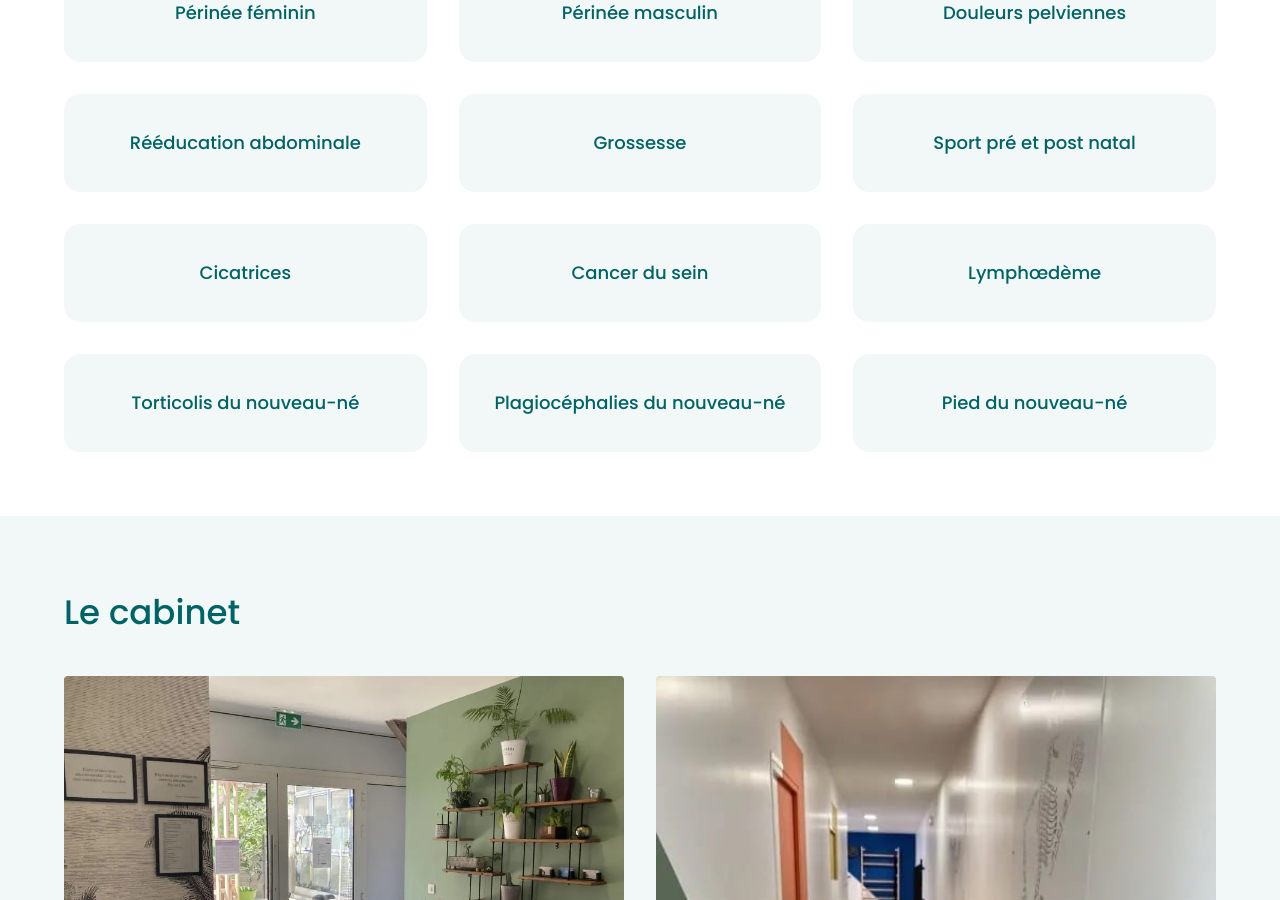
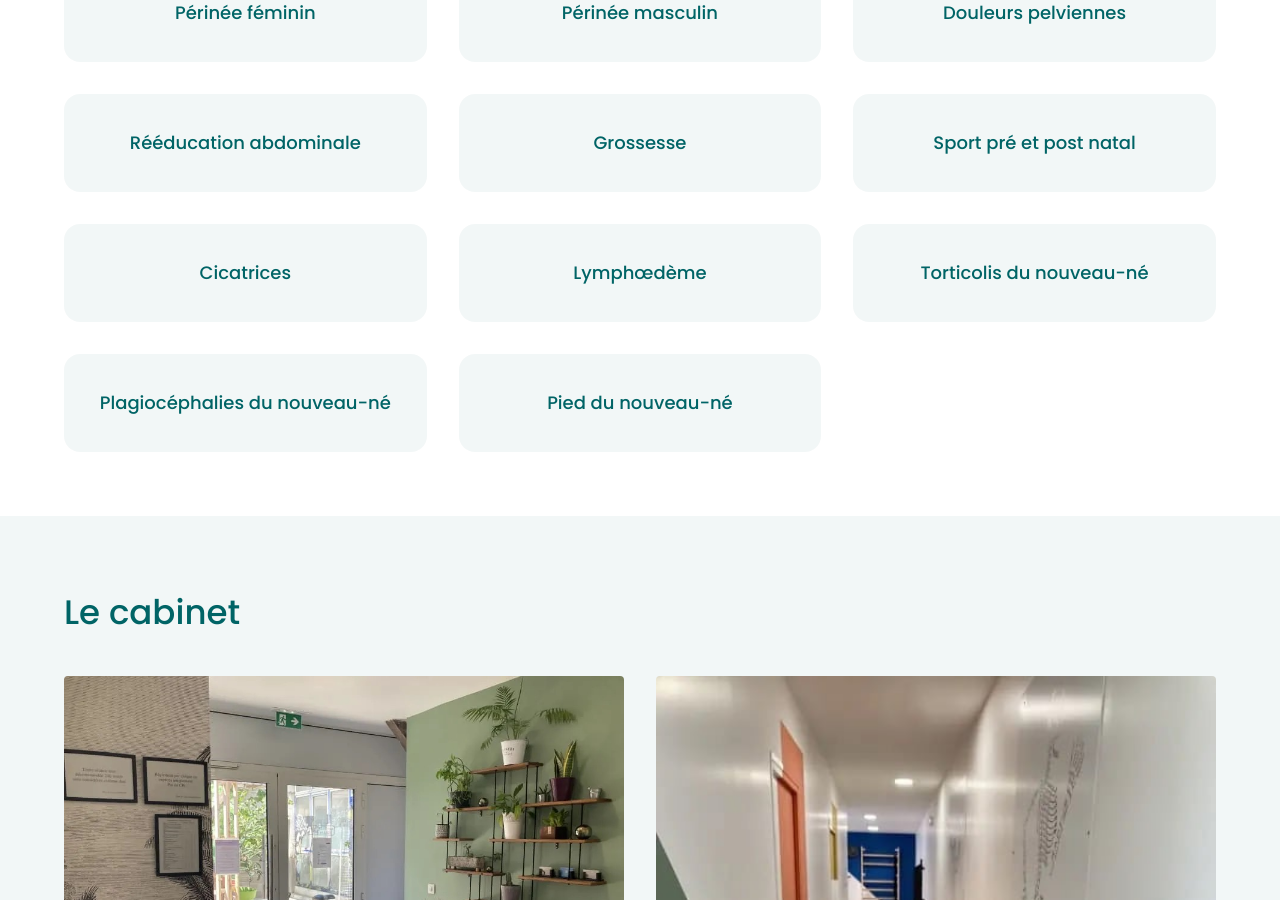
Before and after one commit to superhugo/cyriellemulton, a Jekyll site: the page built from index.html, in a window 1280 px wide and 900 px high, scrolled down 1094 px. Built offline with Jekyll 4.4.1, drawn with Linux system fonts in a browser that asks for light colours.

Commit message:
update skills content

```diff
--- a/_includes/skills.html
+++ b/_includes/skills.html
@@ -11,7 +11,6 @@
       <div class="skill-card">Grossesse</div>
       <div class="skill-card">Sport pré et post natal</div>
       <div class="skill-card">Cicatrices</div>
-      <div class="skill-card">Cancer du sein</div>
       <div class="skill-card">Lymphœdème</div>
       <div class="skill-card">Torticolis du nouveau-né</div>
       <div class="skill-card">Plagiocéphalies du nouveau-né</div>
```
